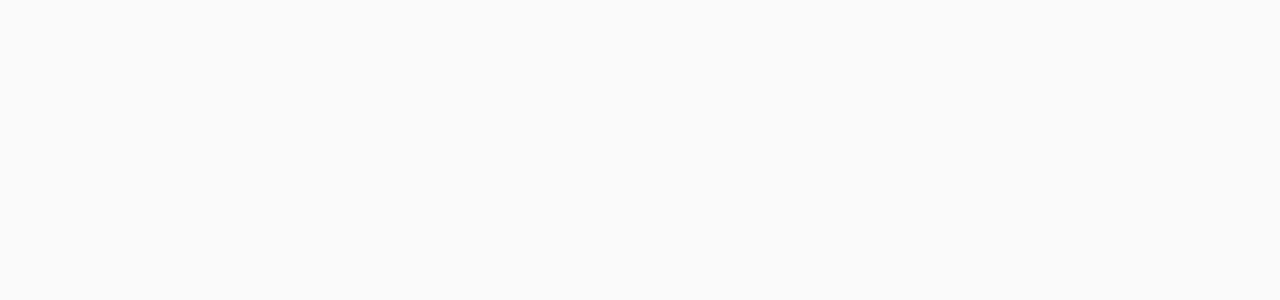
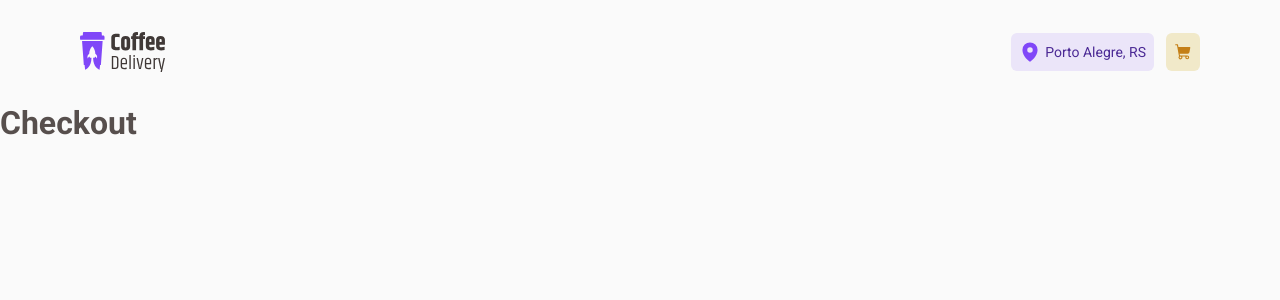
Before and after one commit to jhorranisbr/rs-ig-chl-02-coffee-delivery, a React (Vite) app: page /checkout in a window 1280 px wide. Before the commit this address had no page. Shown: the top 300 px of the page. Built offline with nearby package versions, Linux system fonts and the light colour scheme.

Commit message:
fix(pages): change name Order to Checkout page

```diff
--- a/src/Router.tsx
+++ b/src/Router.tsx
@@ -1,6 +1,6 @@
 import { Routes, Route } from 'react-router-dom'
 import { Home } from './pages/Home'
-import { Order } from './pages/Order'
+import { Checkout } from './pages/Checkout'
 import { DefaultLayout } from './layouts/DefaultLayout'
 
 export function Router() {
@@ -8,7 +8,7 @@
     <Routes>
       <Route path="/" element={<DefaultLayout />}>
         <Route path="/" element={<Home />} />
-        <Route path="/order" element={<Order />} />
+        <Route path="/checkout" element={<Checkout />} />
       </Route>
     </Routes>
   )
--- /dev/null
+++ b/src/pages/Checkout/index.tsx
@@ -0,0 +1,3 @@
+export function Checkout() {
+  return <h1>Checkout</h1>
+}
--- a/src/pages/Order/index.tsx
+++ /dev/null
@@ -1,3 +0,0 @@
-export function Order() {
-  return <h1>Order</h1>
-}
```
Also changed, not shown: src/pages/Checkout/styles.ts (added).
